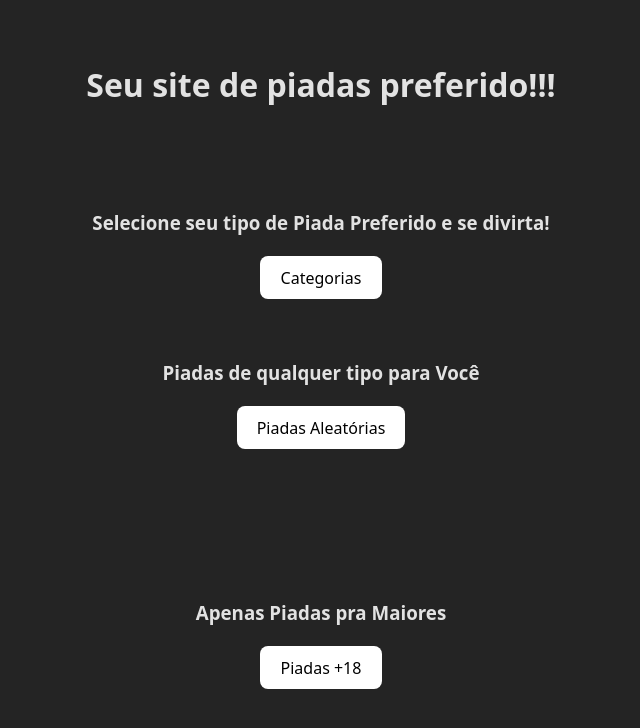
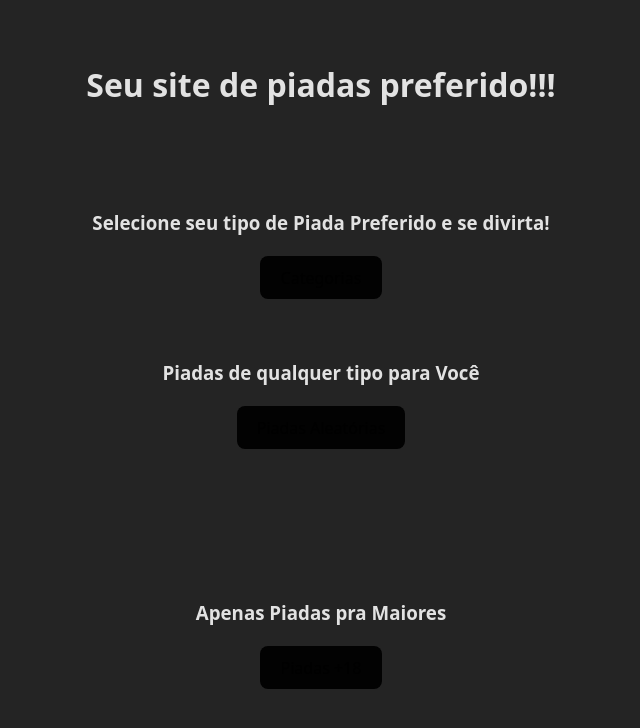
Before and after one commit to FelipePatricioAlbornoz/Joke, a React (Vite) app in the folder joke/: page / in a window 1280 px wide. Shown: the top 728 px of the page, without its empty margins (319-959 px from the left). Built offline with nearby package versions, Linux system fonts and the light colour scheme.

Commit message:
mudei as cores dos botoes

```diff
--- a/joke/src/index.css
+++ b/joke/src/index.css
@@ -17,7 +17,7 @@
         font-size: 1em;
         font-weight: 500;
         font-family: inherit;
-        background-color: #FFFFFF;
+        background-color: rgb(2, 2, 2);
         cursor: pointer;
         transition: border-color 0.25s;
       }
```
